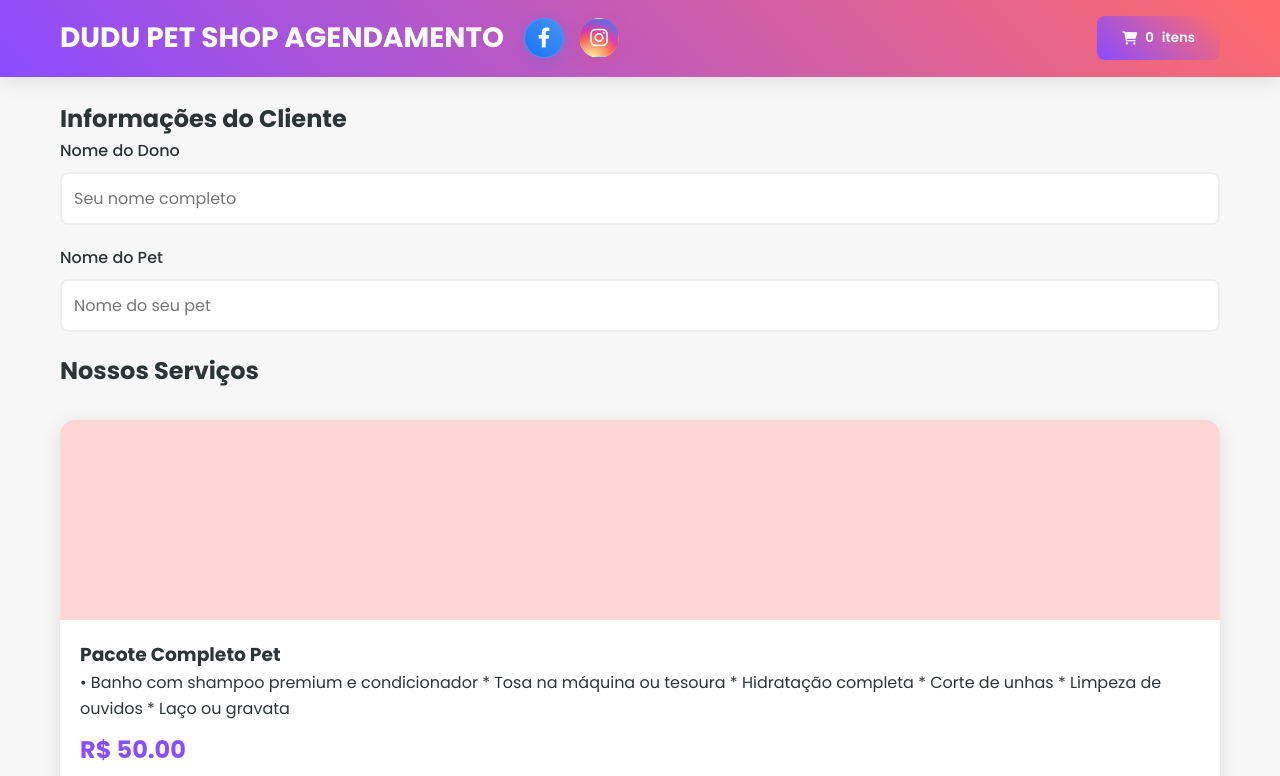
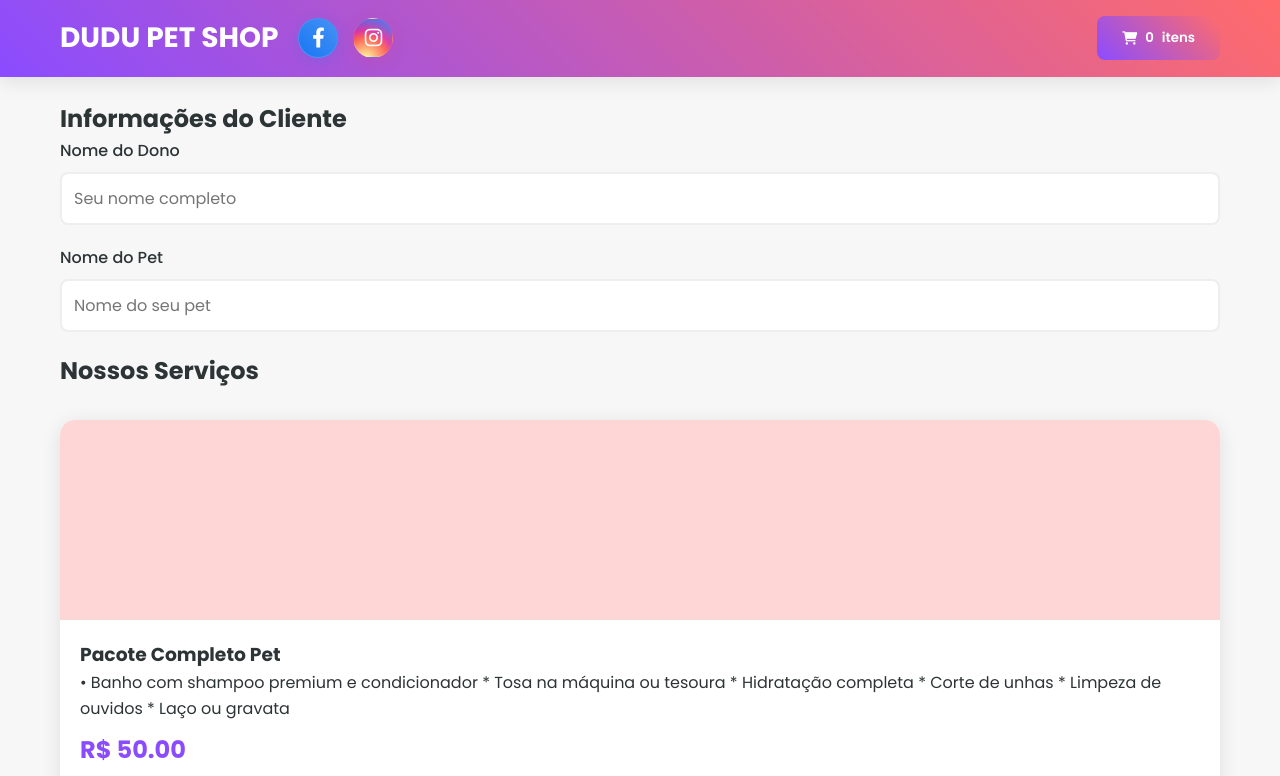
Before and after one commit to joker0751/DUDUPETSHOPP, a plain HTML site: page index.html in a window 1280 px wide. Shown: the top 776 px of the page. Drawn offline with Linux system fonts and the light colour scheme.

Commit message:
Update index.html

```diff
--- a/index.html
+++ b/index.html
@@ -413,7 +413,7 @@
     <header class="header">
         <nav class="nav-container">
             <div class="nav-left">
-                <a href="#" class="logo">DUDU PET SHOP AGENDAMENTO</a>
+                <a href="#" class="logo">DUDU PET SHOP</a>
                 <div class="social-icons">
                     <a href="https://facebook.com/Eduardo Msouza" target="_blank" class="social-icon facebook"
                         aria-label="Facebook">
```
